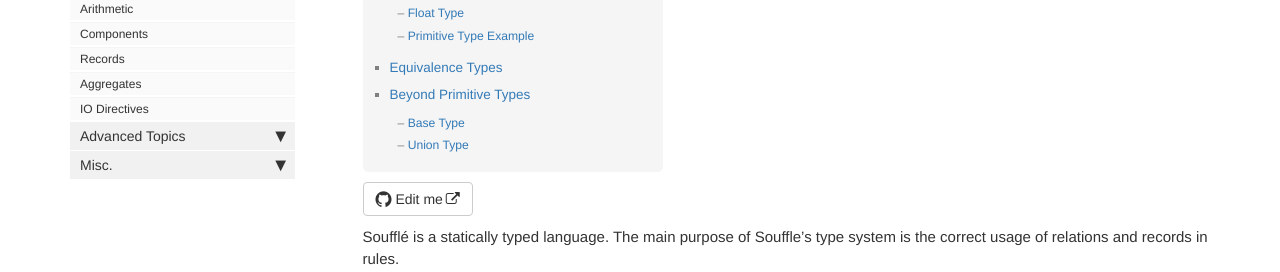
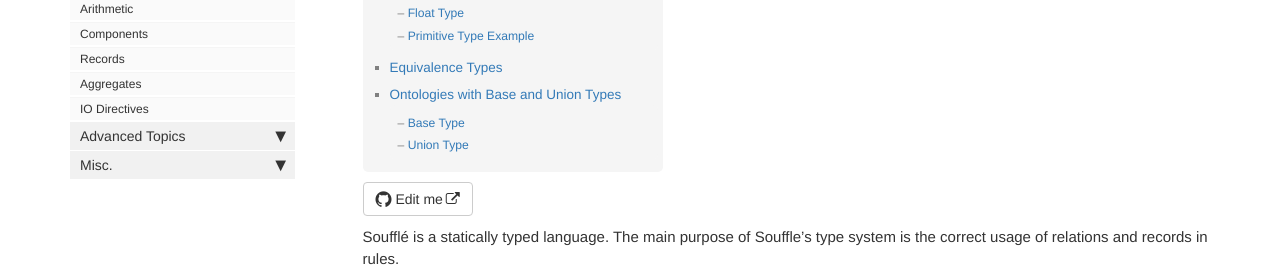
Before and after one commit to souffle-lang/souffle-lang.github.io, a Jekyll site: the page built from pages/docs/types.md, in a window 1280 px wide and 900 px high. Shown: the part 266-538 px from the top of the window. Built offline with Jekyll 4.4.1, drawn with Linux system fonts in a browser that asks for light colours; comment, search, counter and statistics services are not loaded; some of the changed text lies outside the part shown.

Commit message:
Update types.md

````diff
--- a/pages/docs/types.md
+++ b/pages/docs/types.md
@@ -71,7 +71,7 @@ defining a new type ```<name>``` that is equivalent to type ```<other-type>```.
 ```
 introduces the new type ```myNumber``` that is equivalent to the primitive type ```number```.
 
-## Beyond Primitive Types
+## Ontologies with Base and Union Types
 The sole usage of primitive types (and equivalent types) is
 hazardous for large projects.
 Binding wrong attributes via name equivalences is a
````
